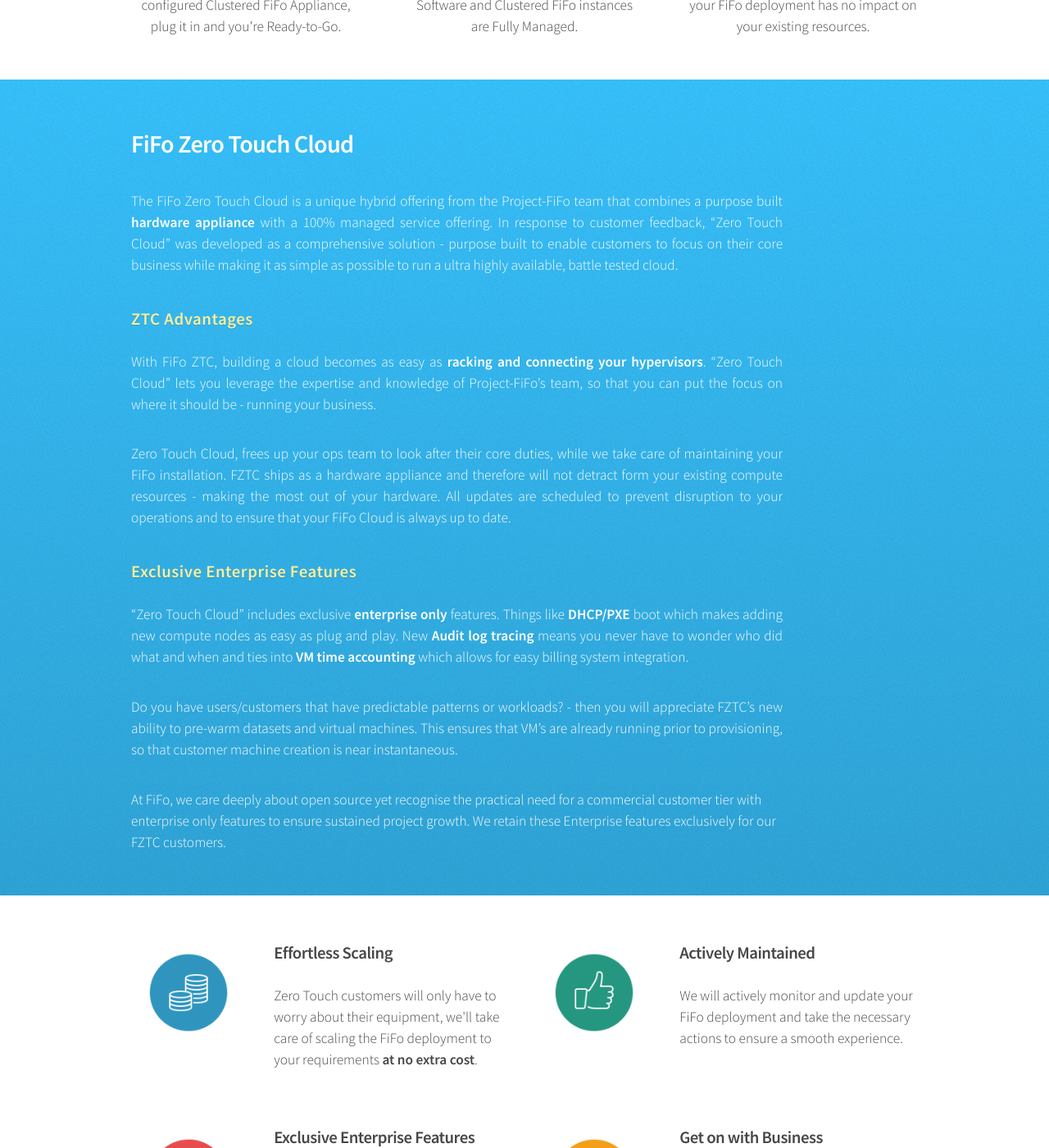
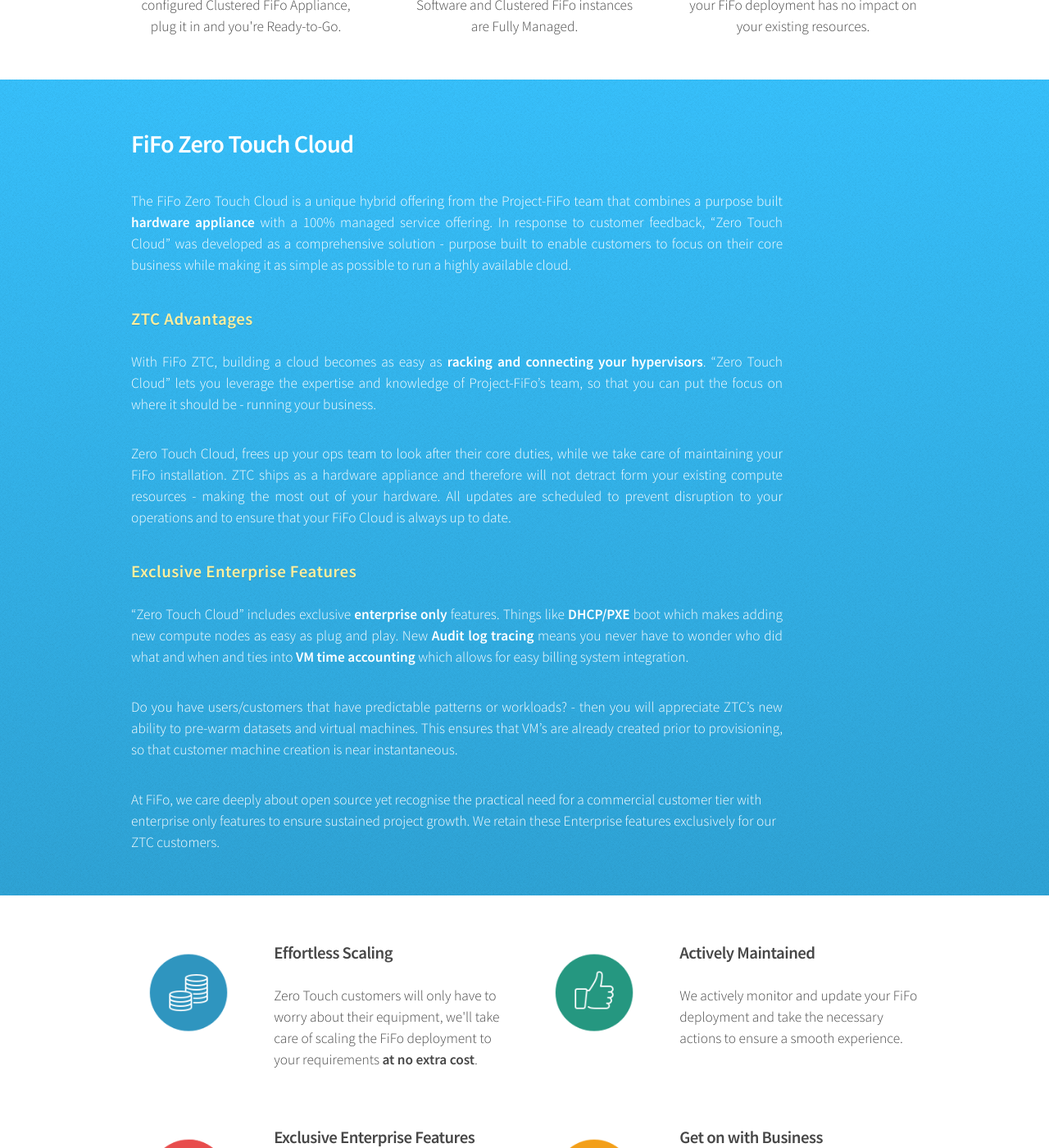
Before and after one commit to project-fifo/project-fifo.github.io, a Jekyll site: the page built from ztc.html, in a window 1280 px wide and 1400 px high, scrolled down 885 px. Shown: the whole window at 82% size. Built offline with Jekyll 4.4.1, drawn with Linux system fonts in a browser that asks for light colours; some of the changed text lies outside the part shown.

Commit message:
Fix wording

```diff
--- a/ztc.html
+++ b/ztc.html
@@ -49,14 +49,14 @@
     <section class="10u">
       <div class="box post">
         <p>
-          The FiFo Zero Touch Cloud is a unique hybrid offering from the Project-FiFo team that combines a purpose built <strong>hardware appliance</strong> with a 100% managed service offering. In response to customer feedback, “Zero Touch Cloud” was developed as a comprehensive solution - purpose built to enable customers to focus on their core business while making it as simple as possible to run a ultra highly available, battle tested cloud.
+          The FiFo Zero Touch Cloud is a unique hybrid offering from the Project-FiFo team that combines a purpose built <strong>hardware appliance</strong> with a 100% managed service offering. In response to customer feedback, “Zero Touch Cloud” was developed as a comprehensive solution - purpose built to enable customers to focus on their core business while making it as simple as possible to run a highly available cloud.
         </p>
         <h3 class="fztch3">ZTC Advantages</h3>
         <p>
           With FiFo ZTC, building a cloud becomes as easy as <strong>racking and connecting your hypervisors</strong>. “Zero Touch Cloud” lets you leverage the expertise and knowledge of Project-FiFo’s team, so that you can put the focus on where it should be - running your business.
         </p>
         <p>
-          Zero Touch Cloud, frees up your ops team to look after their core duties, while we take care of maintaining your FiFo installation. FZTC ships as a hardware appliance and therefore will not detract form your existing compute resources - making the most out of your hardware. All updates are scheduled to prevent disruption to your operations and to ensure that your FiFo Cloud is always up to date.
+          Zero Touch Cloud, frees up your ops team to look after their core duties, while we take care of maintaining your FiFo installation. ZTC ships as a hardware appliance and therefore will not detract form your existing compute resources - making the most out of your hardware. All updates are scheduled to prevent disruption to your operations and to ensure that your FiFo Cloud is always up to date.
         </p>
         <h3 class="fztch3">Exclusive Enterprise Features</h3>
         <p>
@@ -64,9 +64,9 @@
 
           Things like <strong>DHCP/PXE</strong> boot which makes adding new compute nodes as easy as plug and play. New <strong>Audit log tracing</strong> means you never have to wonder who did what and when and ties into <strong>VM time accounting</strong> which allows for easy billing system integration.
 
-          <p>Do you have users/customers that have predictable patterns or workloads? - then you will appreciate FZTC’s new ability to pre-warm datasets and virtual machines. This ensures that VM’s are already running prior to provisioning, so that customer machine creation is near instantaneous.</p>
+          <p>Do you have users/customers that have predictable patterns or workloads? - then you will appreciate ZTC’s new ability to pre-warm datasets and virtual machines. This ensures that VM’s are already created prior to provisioning, so that customer machine creation is near instantaneous.</p>
 
-          At FiFo, we care deeply about open source yet recognise the practical need for a commercial customer tier with enterprise only features to ensure sustained project growth. We retain these Enterprise features exclusively for our FZTC customers.
+          At FiFo, we care deeply about open source yet recognise the practical need for a commercial customer tier with enterprise only features to ensure sustained project growth. We retain these Enterprise features exclusively for our ZTC customers.
         </p>
       </div>
       </section>
@@ -94,7 +94,7 @@
           <img src="images/ztc-maintained-1.png" alt="" / class="image left">
           <div class="inner">
             <h3>Actively Maintained</h3>
-            <p>We will actively monitor and update your FiFo deployment and take the necessary actions to ensure a smooth experience.</p>
+            <p>We actively monitor and update your FiFo deployment and take the necessary actions to ensure a smooth experience.</p>
           </div>
         </div>
       </section>
@@ -141,7 +141,7 @@
 
 
           <li>The FiFo ZTC is <strong>fully monitored</strong> to alert us to any issue that arises, of course you still can create tickets</li>
-          <li>Your FiFo FZTC cluster will <strong>always be kept up to date</strong> with the latest patches and updates</li>
+          <li>Your FiFo ZTC cluster will <strong>always be kept up to date</strong> with the latest patches and updates</li>
           <li>Optionally we will keep <strong>encrypted offsite backups</strong> of the FiFo core data for disaster recovery.</li>
 
           <li>Access to <strong>advanced enterprise features</strong> as they are added.</li>
```
